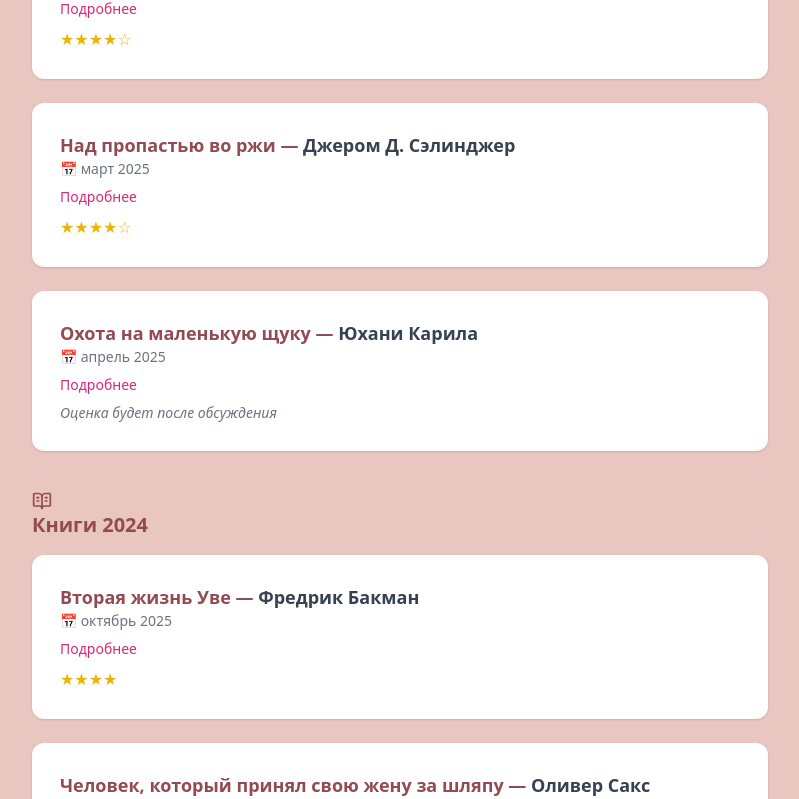
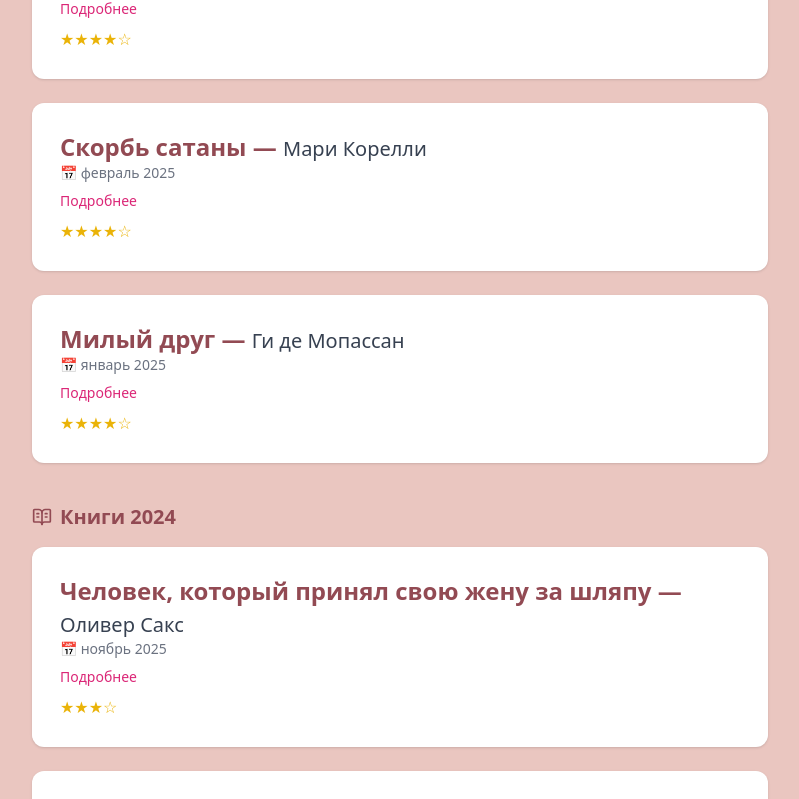
Before and after one commit to agafover/your-space, a React (Vite) app: page /books in a window 1280 px wide. Shown: the part 533-1332 px from the top of the page, without its empty margins (240-1039 px from the left). Built offline with nearby package versions, Linux system fonts and the light colour scheme.

Commit message:
Fix SPA routing for Vercel

```diff
--- a/src/components/BookCard.jsx
+++ b/src/components/BookCard.jsx
@@ -11,8 +11,8 @@ function BookCard({ book, index }) {
 
   return (
     <li className="bg-white p-7 shadow rounded-xl">
-      <h3 className="text-lg font-semibold text-brand-dark">
-        {book.title} — <span className="text-gray-700">{book.author}</span>
+      <h3 className="text-xl md:text-2xl font-bold text-brand-dark">
+        {book.title} — <span className="text-xl font-medium text-gray-700">{book.author}</span>
       </h3>
       <p className="text-sm text-gray-500 mb-1">📅 {book.month} 2025</p>
 
--- a/src/pages/Books.jsx
+++ b/src/pages/Books.jsx
@@ -3,6 +3,20 @@ import BookCard from "../components/BookCard"
 import { BookOpenText } from "lucide-react"
 
 function Books() {
+  const monthOrder = {
+    январь: 1,
+    февраль: 2,
+    март: 3,
+    апрель: 4,
+    май: 5,
+    июнь: 6,
+    июль: 7,
+    август: 8,
+    сентябрь: 9,
+    октябрь: 10,
+    ноябрь: 11,
+    декабрь: 12,
+  }
   const books2025 = [
     {
       title: "Милый друг",
@@ -71,6 +85,9 @@ function Books() {
 
   ]
 
+  const sorted2025 = [...books2025].sort((a, b) => monthOrder[b.month] - monthOrder[a.month])
+  const sorted2024 = [...books2024].sort((a, b) => monthOrder[b.month] - monthOrder[a.month])
+
   return (
     <div className="max-w-3xl mx-auto py-10 px-4">
       <h1 className="text-3xl font-bold text-brand-dark text-center mb-6">
@@ -78,23 +95,23 @@ function Books() {
       </h1>
 
       <section>
-        <h2 className="text-xl font-semibold mb-4 text-brand-dark">
+        <h2 className="text-xl font-semibold mt-10 mb-4 text-brand-dark flex items-center gap-2">
           <BookOpenText className="w-5 h-5" /> Книги 2025
         </h2>
+
         <ul className="space-y-6">
-          {books2025.map((book, index) => (
+          {sorted2025.map((book, index) => (
             <BookCard key={index} book={book} index={index} />
           ))}
         </ul>
-        <h2 className="text-xl font-semibold mt-10 mb-4 text-brand-dark">
+        <h2 className="text-xl font-semibold mt-10 mb-4 text-brand-dark flex items-center gap-2">
           <BookOpenText className="w-5 h-5" /> Книги 2024
         </h2>
         <ul className="space-y-6">
-          {books2024.map((book, index) => (
-            <BookCard key={`2024-${index}`} book={book} index={`2024-${index}`} />
+          {sorted2024.map((book, index) => (
+            <BookCard key={index} book={book} index={index} />
           ))}
         </ul>
-
       </section>
     </div>
   )
```
Also changed, not shown: vercel.json (added).
